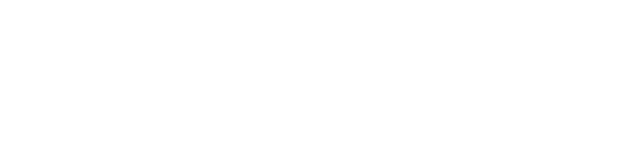
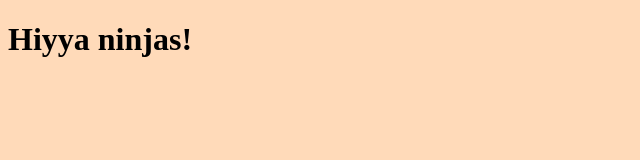
Before and after one commit to VisheshSingh/babel-webpack-workflow, a website built with webpack: page dist/index.html in a window 1280 px wide. Shown: the whole page, without its empty margins (0-640 px from the left). Built offline with nearby package versions, Linux system fonts and the light colour scheme.

Commit message:
Intro to modules

```diff
--- /dev/null
+++ b/src/dom.js
@@ -0,0 +1,16 @@
+console.log('dom.js');
+
+const body = document.querySelector('body');
+
+const styleBody = () => {
+  body.style.background = 'peachpuff';
+};
+
+const addTitle = text => {
+  const title = document.createElement('h1');
+  title.innerText = text;
+  body.appendChild(title);
+};
+
+styleBody();
+addTitle('Hiyya ninjas!');
--- a/src/index.js
+++ b/src/index.js
@@ -1,7 +1,3 @@
-const greet = name => {
-  console.log(`hey ${name}!`);
-};
+import './dom';
 
-greet('v-boy');
-greet('thenetninja');
-greet('shaun');
+console.log('index.js');
```
Also changed, not shown: dist/assets/bundle.js, dist/index.html.
